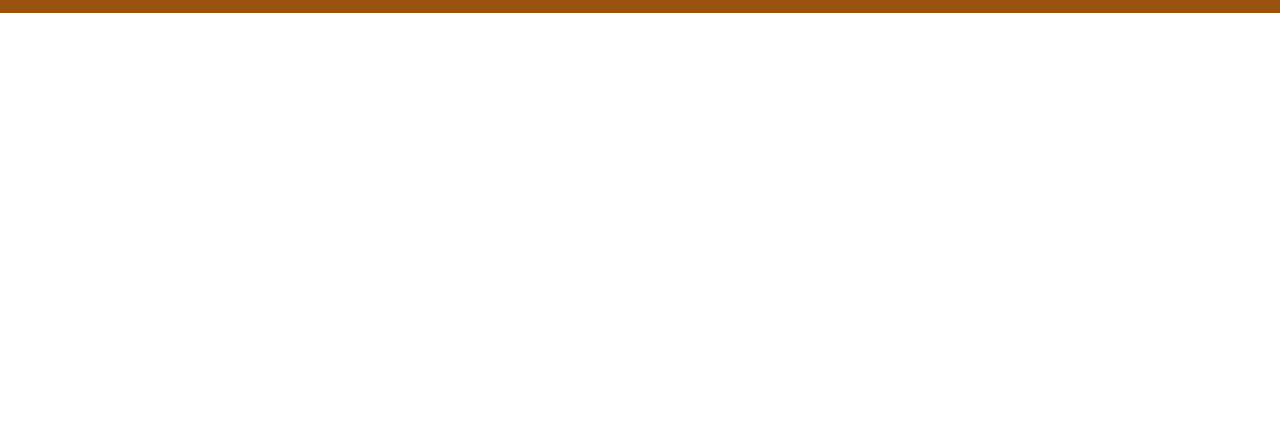
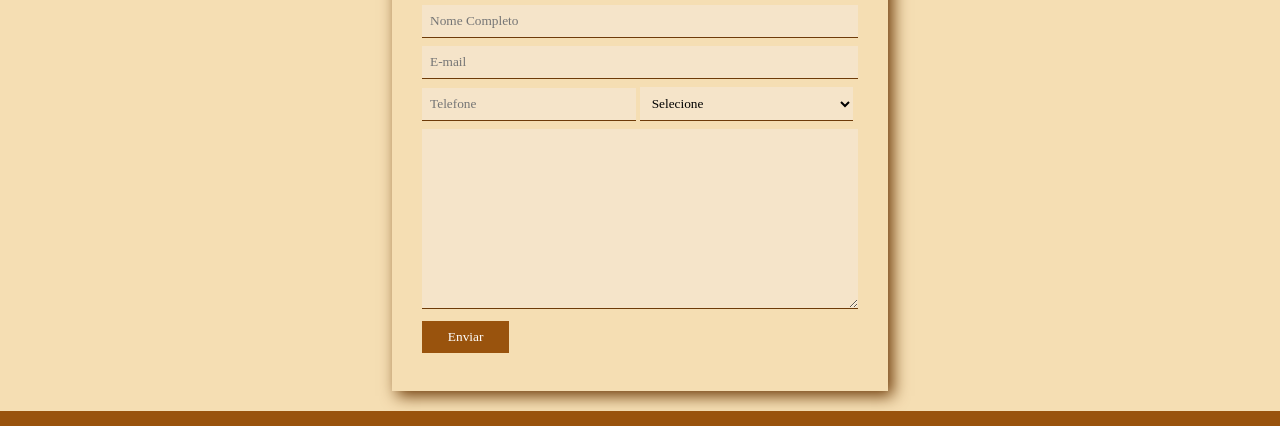
Before and after one commit to kelwin2507/EstudoHTML, a plain HTML site: page 2-06042022/cafeteria/contato.html in a window 1280 px wide. Shown: the part 485-911 px from the top of the page. Before the commit the page ends 800 px from the top, so only its background shows below. Drawn offline with Linux system fonts and the light colour scheme.

Commit message:
Criação e estilização da página Contato

```diff
--- a/2-06042022/cafeteria/contato.html
+++ b/2-06042022/cafeteria/contato.html
@@ -21,7 +21,33 @@
             <li><a href="localizacao.html">Localização</a></li>
         </ul>
     </nav>
-    <main></main>
+    <main>
+        <h2>Fale Conosco</h2>
+        <form>
+            <!-- A caixa abaixo é do tipo texto, pois será digitado o nome do cliente -->
+            <input type="text" placeholder="Nome Completo" required>
+
+            <!-- A caixa abaixo será formatada com o tipo email
+            Isso permite a configuração do tipo email e a validação também -->
+            <input type="email" placeholder="E-mail" required>
+
+            <!-- A caixa abaixo será do tipo tel(telefone) -->
+            <input type="tel" placeholder="Telefone" maxlength="11">
+
+            <select>
+                <option value="Selecione"> Selecione </option>
+                <option value="Sugestão"> Sugestão </option>
+                <option value="Crítica"> Crítica </option>
+                <option value="Elogio"> Elogio </option>
+                <option value="Dúvidas"> Dúvidas </option>
+            </select>
+            <textarea></textarea>
+
+            <!-- O elemento abaixo será do tipo submite(submeter), ou seja,
+            um botão para enviar os dados do formulário -->
+            <input type="submit" value="Enviar">
+        </form>
+    </main>
     <footer>
         <div id="endereco">
             Rua Pedro Mariano Oliveira, 78 <br>
--- a/2-06042022/cafeteria/css/styles.css
+++ b/2-06042022/cafeteria/css/styles.css
@@ -20,7 +20,7 @@ header {
   /*Ajustar o tamanho da imagem de fundo*/
   background-size: 100%;
   /*Alterar a posição vertical da imagem*/
-  background-position-y: -330px;
+  background-position-y: -380px;
   padding-top: 100px;
   text-align: center;
 }
@@ -269,4 +269,54 @@ h6 {
   height: 500px;
 }
 
-/* ================================== Fim do estilo do mapa */
+/* ================================== Fim do estilo do mapa ==========================*/
+
+/* ================================== Início do Contato ================================ */
+main form {
+  width: 40%;
+  margin-left: auto;
+  margin-right: auto;
+  padding: 30px;
+  box-shadow: 5px 5px 15px rgb(110, 59, 9);
+}
+
+main form input,
+main form select,
+main form textarea {
+  width: 100%;
+  padding: 8px;
+  margin-bottom: 8px;
+  font-family: "Times new romam";
+  border: 0px;
+  border-bottom: 1px solid rgb(110, 59, 9);
+  outline: 0px;
+  background-color: rgb(245, 228, 201);
+}
+
+main form input[type="tel"],
+main form select {
+  width: 49%;
+}
+
+main form textarea {
+  height: 180px;
+}
+
+main form input[type="submit"] {
+  position: relative;
+  margin-left: auto;
+  margin-right: auto;
+  width: 20%;
+  background-color: rgb(153, 83, 13);
+  color: white;
+  border: 0px;
+  transition: ease 0.5s;
+}
+
+main form input[type="submit"]:hover {
+  cursor: pointer;
+  background-color: rgb(214, 116, 18);
+  color: white;
+}
+
+/* ================================== Fim do Contato ==================================== */
```
Also changed, not shown: 1 other file.
